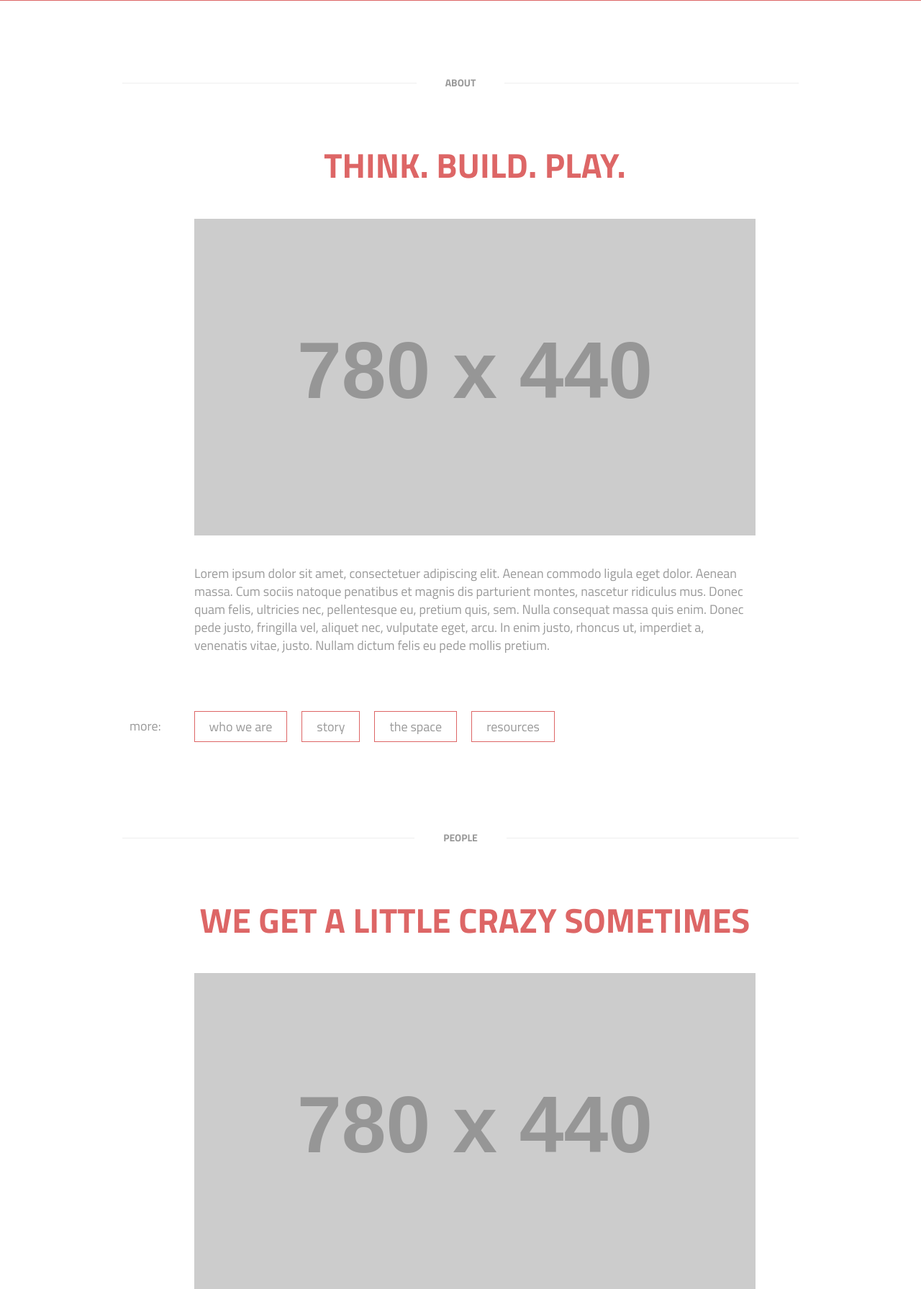
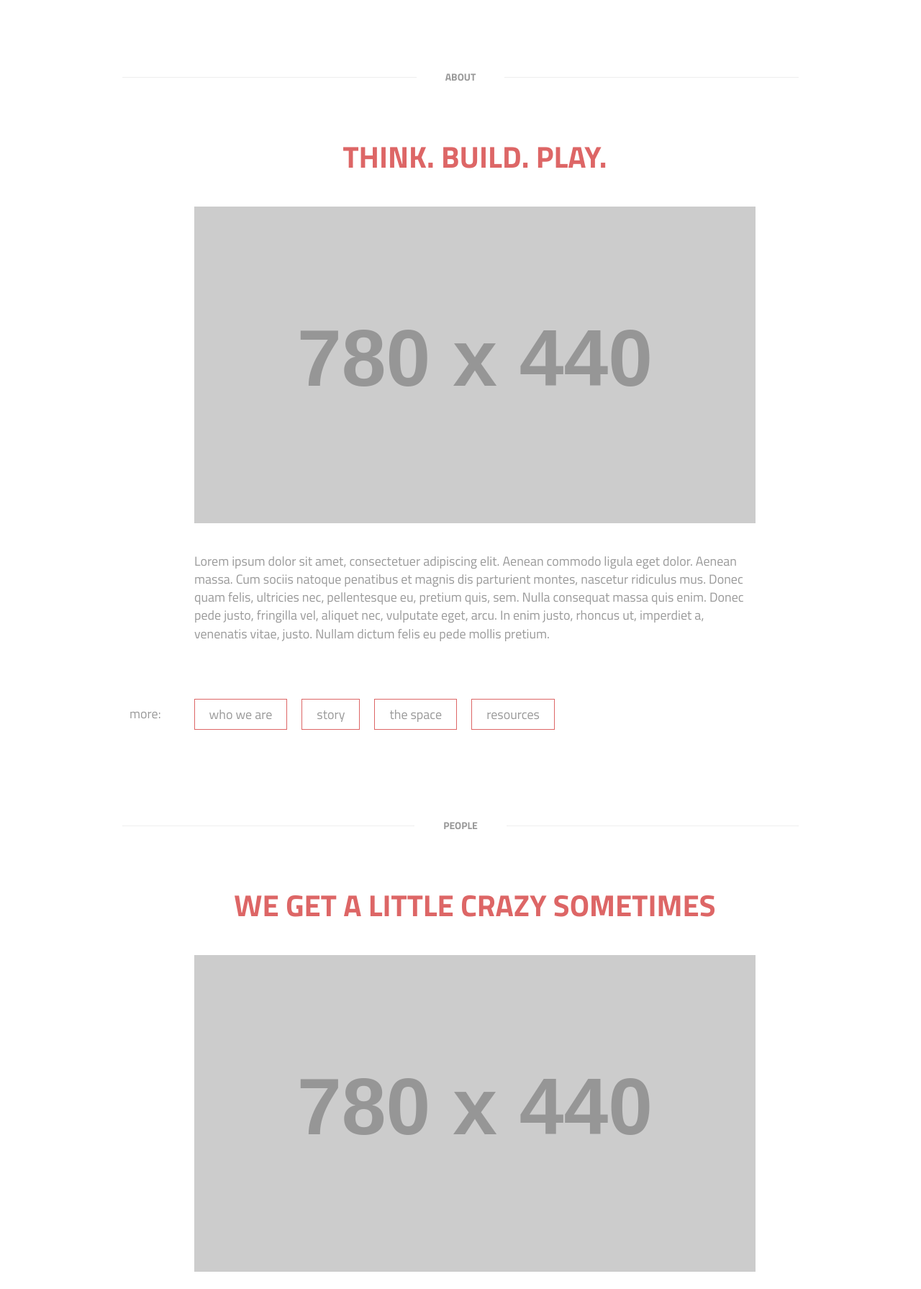
Before and after one commit to StartupShell/web-2012, a PHP site: page / in a window 1280 px wide. Shown: the part 751-2542 px from the top of the page at 72% size. Run offline with PHP 8.4, Linux system fonts and the light colour scheme; grey boxes labelled with a size stand in for pictures from a placeholder-image service; some libraries are stand-ins or nearby versions.

Commit message:
Test: change h1 size

```diff
--- a/css/style.css
+++ b/css/style.css
@@ -275,7 +275,7 @@ h5 a,
 }
 h1,
 .h1 {
-  font-size: 48px;
+  font-size: 42px;
   color: #dd6666;
   text-transform: uppercase;
   margin: 0;
@@ -285,7 +285,7 @@ h2,
   font-family: 'Titillium Web', sans-serif;
   font-weight: 700;
   text-rendering: optimizelegibility;
-  font-size: 48px;
+  font-size: 42px;
   color: #dd6666;
   text-transform: uppercase;
   margin: 0;
--- a/less/base.less
+++ b/less/base.less
@@ -67,7 +67,7 @@ h1, .h1, h2, .h2, h3, .h3, h4, .h4, h5, .h5 {
 }
 
 h1, .h1 {
-	font-size: 48px;
+	font-size: 42px;
 	color: @red;
 	text-transform: uppercase;
 	margin: 0;
```
